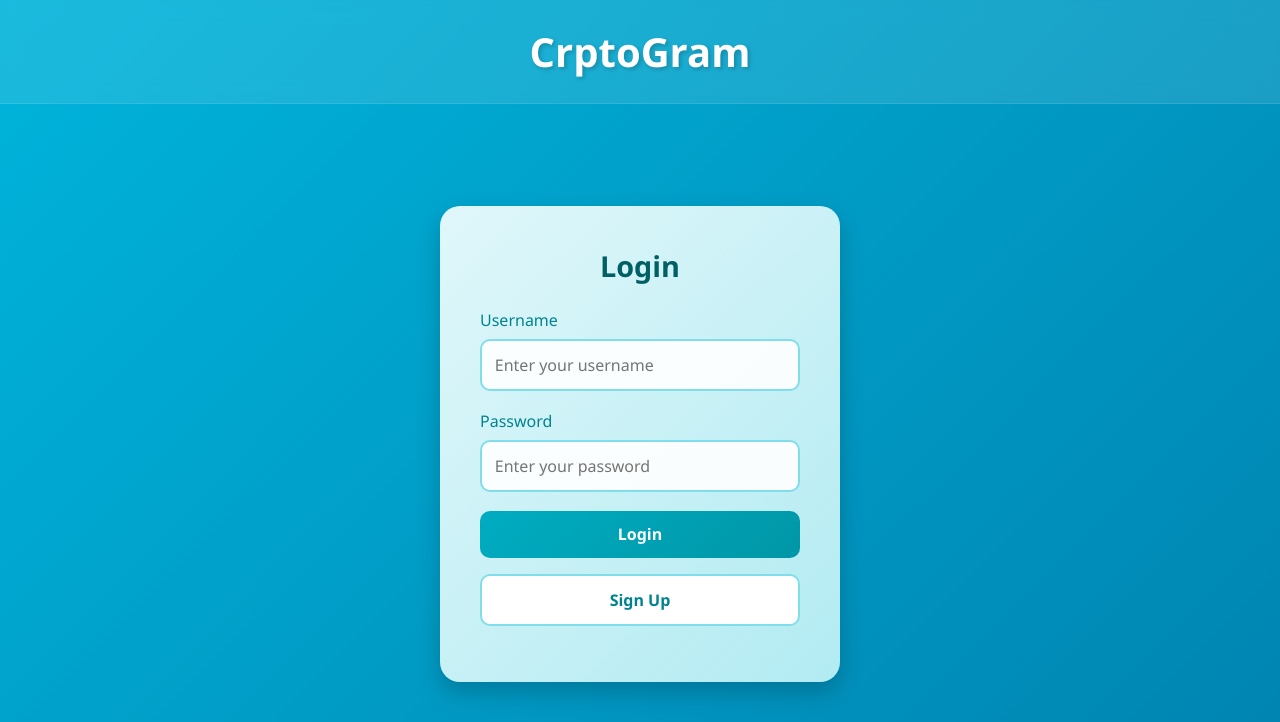
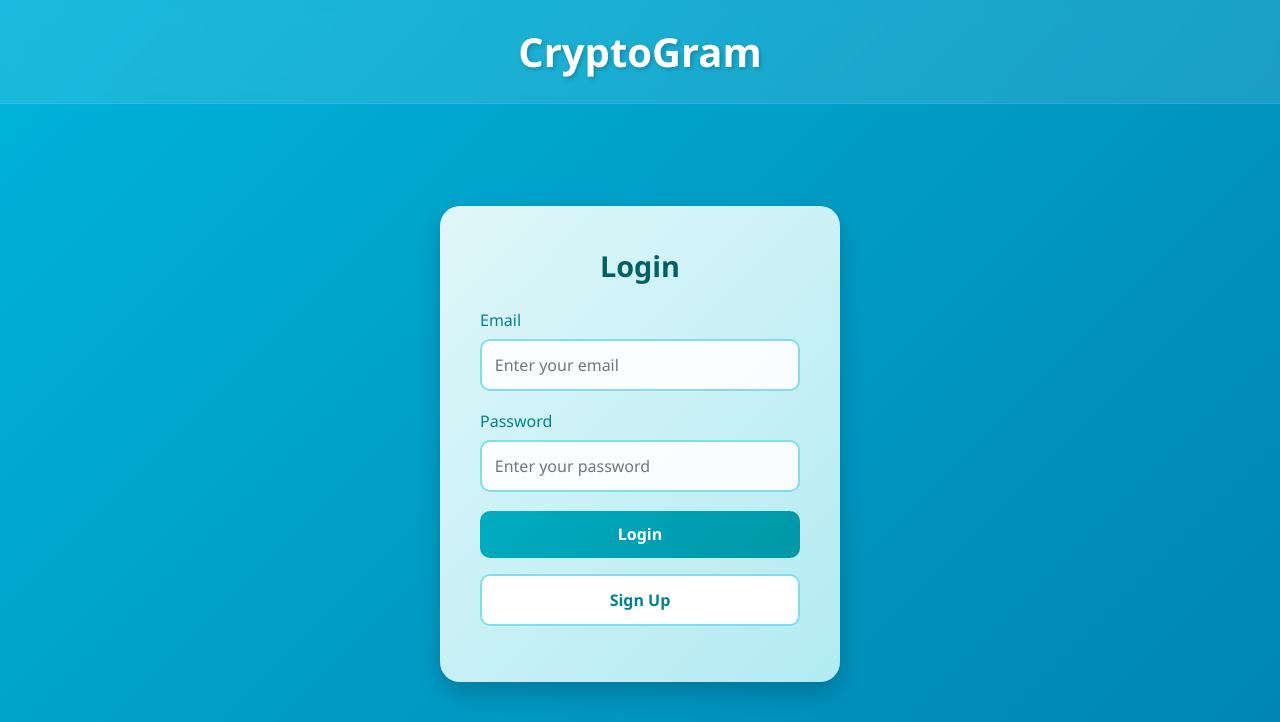
Before and after one commit to SaeedAnwar195/CSS-Secure-chat, a Flask app: page / in a window 1280 px wide. Shown: the top 722 px of the page. Run offline with Flask 3, Linux system fonts and the light colour scheme.

Commit message:
login template written

```diff
--- a/core/templates/login.html
+++ b/core/templates/login.html
@@ -3,12 +3,12 @@
 <head>
     <meta charset="UTF-8">
     <meta name="viewport" content="width=device-width, initial-scale=1.0">
-    <title>CrptoGram - Login</title>
+    <title>CryptoGram - Login</title>
     <link rel="stylesheet" href="{{ url_for('static', filename='css/login.css') }}">
 </head>
 <body>
     <header>
-        <h1>CrptoGram</h1>
+        <h1>CryptoGram</h1>
     </header>
     <div class="message-container">
         {% if msg %}
@@ -18,14 +18,14 @@
     <div class="container">
         <div class="card">
             <h2>Login</h2>
-            <form id="login-form" class="login-form" action="{{ url_for('login') }}" method="post" onsubmit="return validateLogin()">
-                <label class="form-label">Username</label>
-                <input class="form-input" type="text" name="username" id="username" placeholder="Enter your username">
+            <form id="login-form" class="login-form" action="{{ url_for('cryptogram.login') }}" method="post" onsubmit="return validateLogin()">
+                <label class="form-label">Email</label>
+                <input class="form-input" type="text" name="email" id="email" placeholder="Enter your email">
                 <label class="form-label">Password</label>
                 <input class="form-input" type="password" name="password" id="password" placeholder="Enter your password">
                 <input class="form-submit btn" type="submit" value="Login">
             </form>
-            <form action="{{ url_for('signup') }}" method="get">
+            <form action="{{ url_for('cryptogram.signup') }}" method="get">
                 <input class="form-submit btn signup-btn" type="submit" value="Sign Up">
             </form>
         </div>
```
